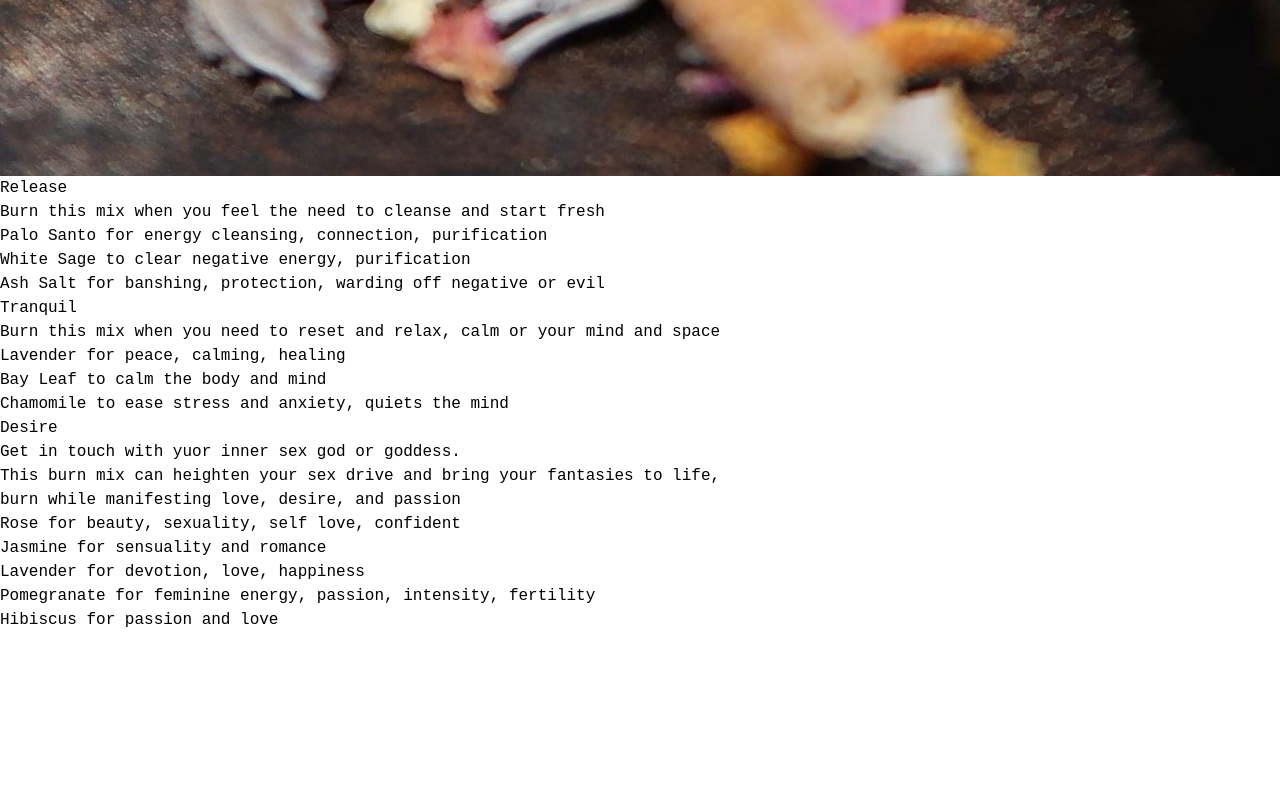
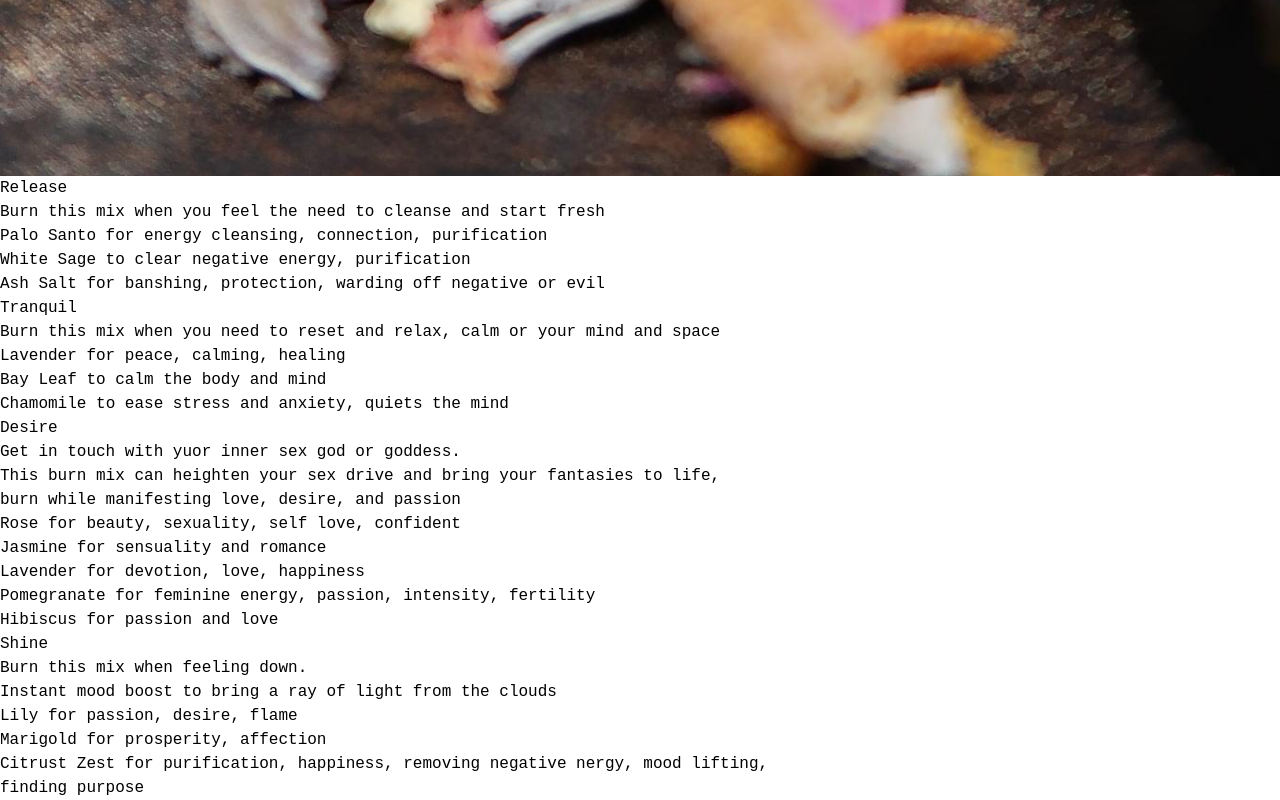
Before and after one commit to maxh1231/charredrose-apothecary, a React (Create React App) app in the folder client/: page /products/burncollection in a window 1280 px wide. Shown: the part 2360-3160 px from the top of the page. Before the commit the page ends 2992 px from the top, so only its background shows below. Built offline with nearby package versions, Linux system fonts and the light colour scheme; a web font is replaced by a local one; what apollo-upload-client would draw is missing.

Commit message:
Shine burn collection

```diff
--- a/client/src/Pages/BurnCollection.js
+++ b/client/src/Pages/BurnCollection.js
@@ -43,6 +43,15 @@ const BurnCollection = () => {
                         <p><span>Pomegranate </span> for feminine energy, passion, intensity, fertility</p>
                         <p><span>Hibiscus </span> for passion and love</p>
                     </div>
+                    <div>
+                        <h3>Shine</h3>
+                        <p>Burn this mix when feeling down.</p>
+                        <p>Instant mood boost to bring a ray of light from the clouds</p>
+                        <p><span>Lily</span> for passion, desire, flame</p>
+                        <p><span>Marigold</span> for prosperity, affection</p>
+                        <p><span>Citrust Zest</span> for purification, happiness, removing negative nergy, mood lifting,</p>
+                        <p>finding purpose</p>
+                    </div>
                 </div>
             </div>
 
```
